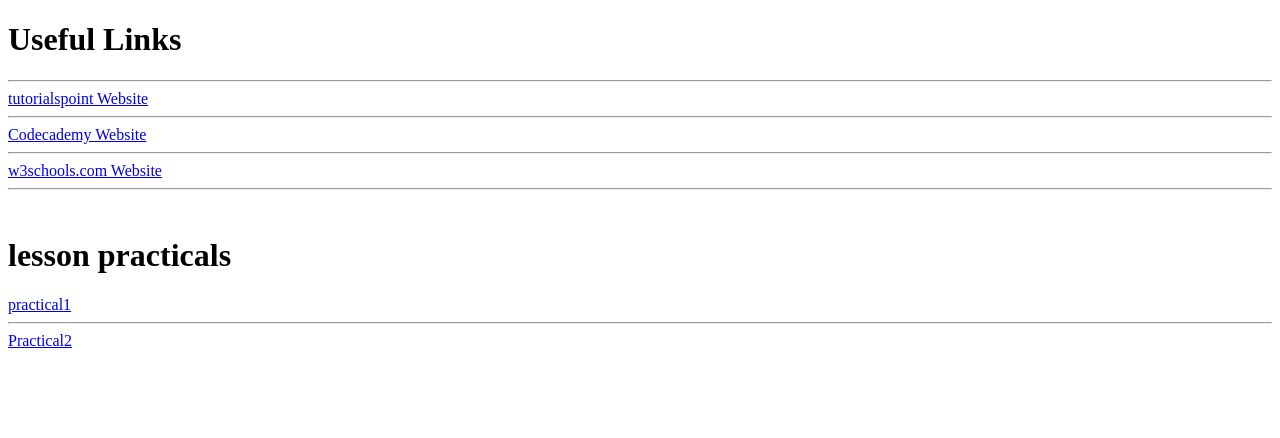
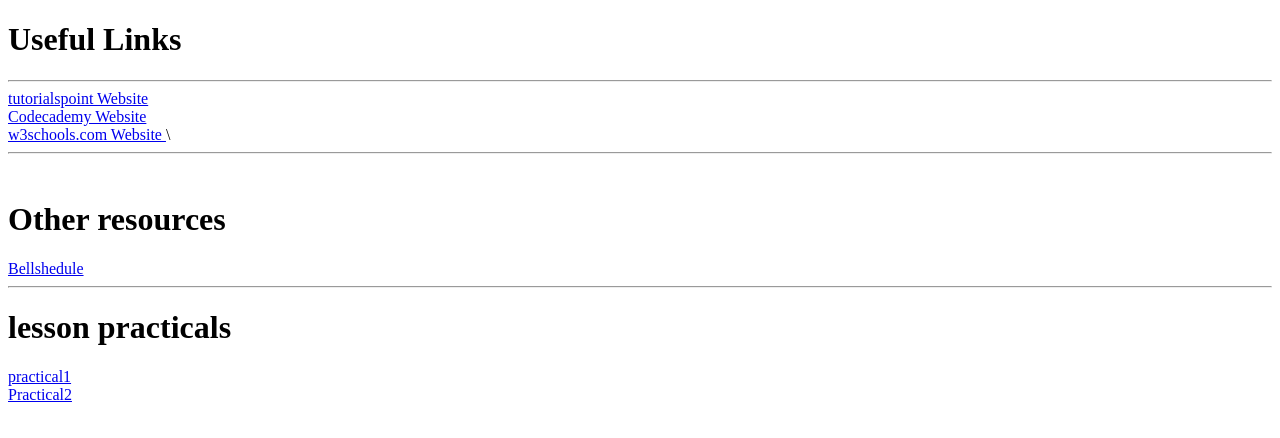
Before and after one commit to idrisdipo/2025_webdevelopment, a plain HTML site: page WDLesson1_3Practical/index.html in a window 1280 px wide. Drawn offline with Linux system fonts and the light colour scheme.

Commit message:
lesson1_3practical

```diff
--- a/WDLesson1_3Practical/index.html
+++ b/WDLesson1_3Practical/index.html
@@ -25,7 +25,7 @@
      </a>
 
     <!-- Challenge 4: Add a break to skip down to the next line -->
-     <hr>
+     <br>
 
 
     <!-- Challenge 5: Create a link to https://www.codecademy.com/ -->
@@ -34,12 +34,12 @@
      </a>
 
     <!-- Challenge 6: Add a break to skip down to the next line -->
-    <hr>
+    <br>
 
     <!-- Challenge 7: Create a link to https://www.w3schools.com/ -->
      <a href="https://www.w3schools.com">
       w3schools.com Website
-     </a>
+     </a>\
 
     <!-- Challenge 8: Add a horizontal rule and break -->
      <hr>
@@ -49,13 +49,18 @@
       <a href="resources/dukenukem.jpg"> Duke Nukem </a> <br>
     -->
     <!-- Challenge 9: Create links for the rest of the items located in resources -->
+     <h1> Other resources</h1>
+     <a href="resources/BellSchedule.pdf">
+      Bellshedule
+     </a>
+     <hr>
 
     <h1>lesson practicals</h1>
     <!-- Challenge Bonus: Create links to your Lesson 1 and Lesson 2 Activities.  Hint: Use the same link that you posted in Google Classroom for the submission of each Lesson Activity -->
      <a href="https://github.com/idrisdipo/2025_webdevelopment/tree/main/WDLesson1_1Practical">
     practical1
     </a>
-    <hr>
+    <br>
      <a href="https://github.com/idrisdipo/2025_webdevelopment/tree/main/WDLesson1_2Practical">
      Practical2
     </a>
```
